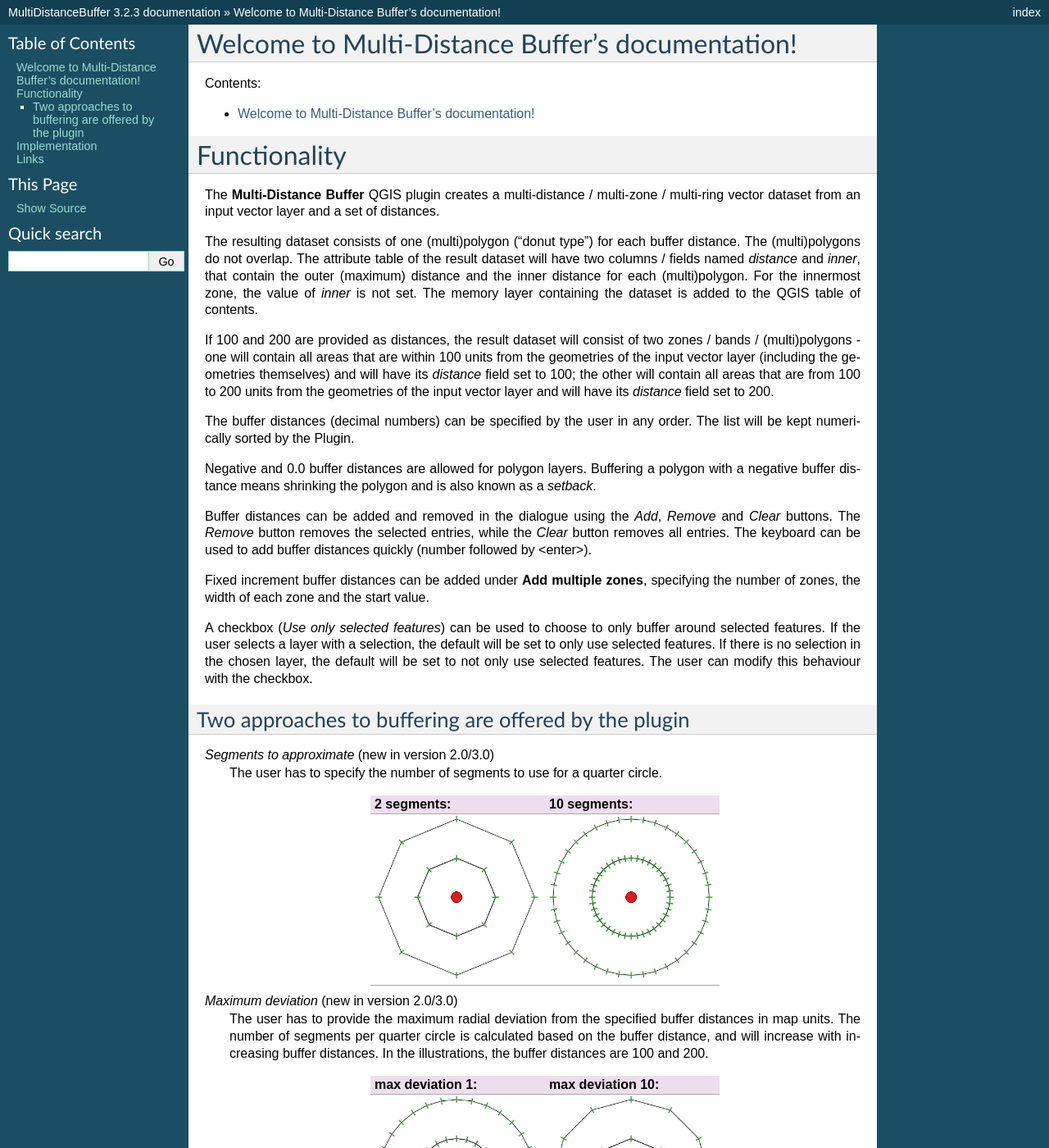
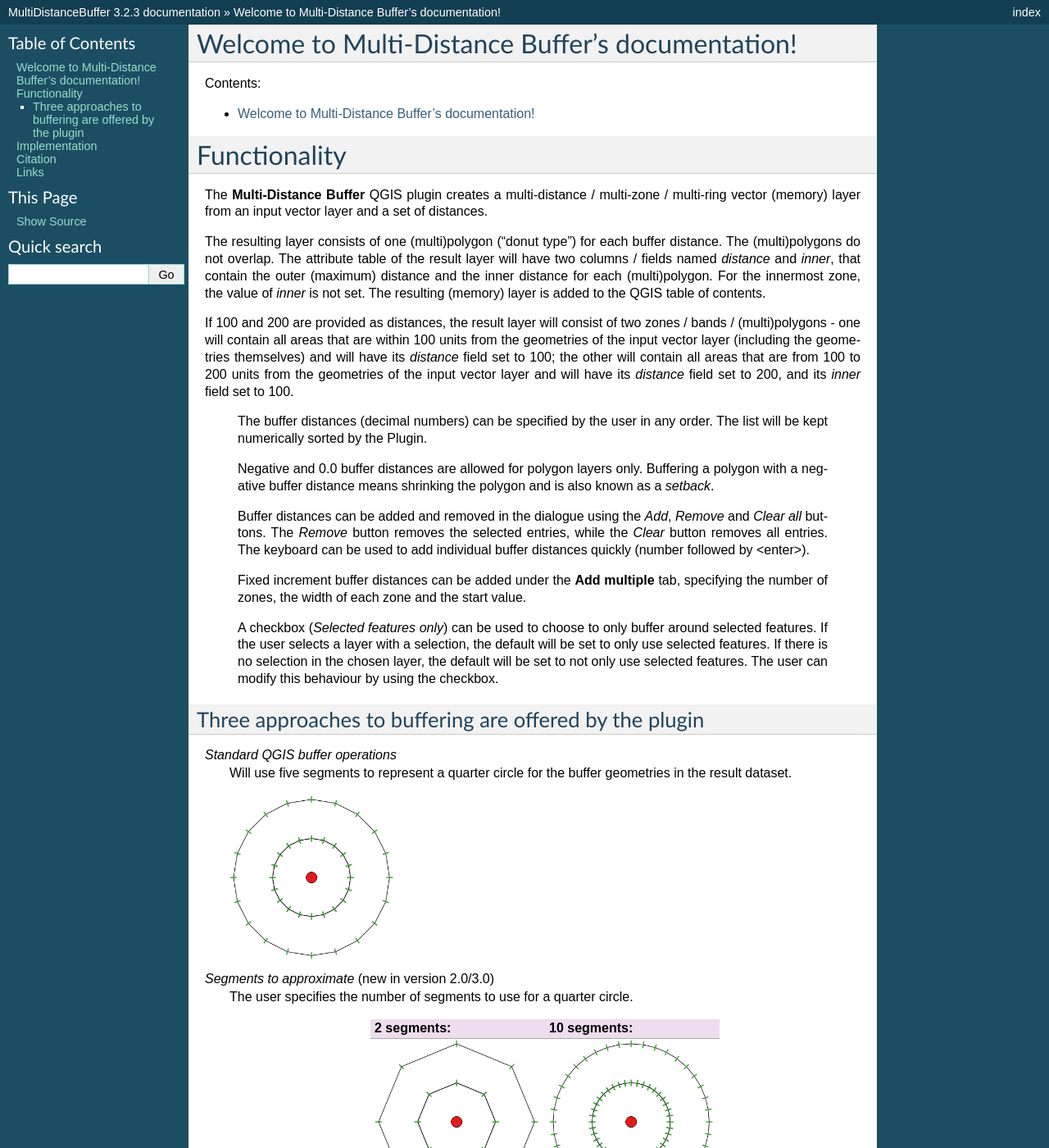
Before and after one commit to havatv/qgismultidistancebufferplugin, a Sphinx documentation site: the page built from help/source/index.rst, in a window 1280 px wide and 1400 px high. Shown: the whole window at 82% size. Built offline with Sphinx 7.4.7, drawn with Linux system fonts in a browser that asks for light colours; formulas are drawn with MathJax 3; some of the changed text lies outside the part shown.

Commit message:
UI improvements (#23, #24) and code cleanup

```diff
--- a/MultiDistanceBuffer.py
+++ b/MultiDistanceBuffer.py
@@ -126,6 +126,8 @@
         self.dlg.iface = self.iface
         self.dlg.progressBar.setValue(0.0)
 
+        # Sort the layers by name
+        layerslist.sort(key=lambda x: x[0], reverse=False)
         # Add the layers to the layers combobox
         self.dlg.inputLayer.clear()
         for layerdescription in layerslist:
--- a/help/source/index.rst
+++ b/help/source/index.rst
@@ -17,59 +17,67 @@
 ==================
 
 The **Multi-Distance Buffer** QGIS plugin creates a multi-distance /
-multi-zone / multi-ring vector dataset from an input vector layer
-and a set of distances.
+multi-zone / multi-ring vector (memory) layer from an input vector
+layer and a set of distances.
 
-The resulting dataset consists of one (multi)polygon ("donut type")
+The resulting layer consists of one (multi)polygon ("donut type")
 for each buffer distance.
 The (multi)polygons do not overlap.
-The attribute table of the result dataset will have two columns /
+The attribute table of the result layer will have two columns /
 fields named *distance* and *inner*, that contain the outer (maximum)
 distance and the inner distance for each (multi)polygon.
 For the innermost zone, the value of *inner* is not set.
-The memory layer containing the dataset is added to the QGIS table
-of contents.
+The resulting (memory) layer is added to the QGIS table of contents.
 
-If 100 and 200 are provided as distances, the result dataset will
+If 100 and 200 are provided as distances, the result layer will
 consist of two zones / bands / (multi)polygons - one will contain
 all areas that are within 100 units from the geometries of the input
 vector layer (including the geometries themselves) and will have its
 *distance* field set to 100; the other will contain all areas that
 are from 100 to 200 units from the geometries of the input vector
-layer and will have its *distance* field set to 200.
+layer and will have its *distance* field set to 200, and its *inner*
+field set to 100.
 
-The buffer distances (decimal numbers) can be specified by the user
-in any order.
-The list will be kept numerically sorted by the Plugin.
+  The buffer distances (decimal numbers) can be specified by the user
+  in any order.
+  The list will be kept numerically sorted by the Plugin.
 
-Negative and 0.0 buffer distances are allowed for polygon layers.
-Buffering a polygon with a negative buffer distance means shrinking
-the polygon and is also known as a *setback*.
+  Negative and 0.0 buffer distances are allowed for polygon layers
+  only.
+  Buffering a polygon with a negative buffer distance means shrinking
+  the polygon and is also known as a *setback*.
 
-Buffer distances can be added and removed in the dialogue using the
-*Add*, *Remove* and *Clear* buttons.
-The *Remove* button removes the selected entries, while the *Clear*
-button removes all entries.
-The keyboard can be used to add buffer distances quickly (number
-followed by <enter>).
+  Buffer distances can be added and removed in the dialogue using the
+  *Add*, *Remove* and *Clear all* buttons.
+  The *Remove* button removes the selected entries, while the *Clear*
+  button removes all entries.
+  The keyboard can be used to add individual buffer distances quickly
+  (number followed by <enter>).
 
-Fixed increment buffer distances can be added under **Add multiple
-zones**, specifying the number of zones, the width of each zone and
-the start value.
+  Fixed increment buffer distances can be added under the **Add
+  multiple** tab, specifying the number of zones, the width of each
+  zone and the start value.
 
-A checkbox (*Use only selected features*) can be used to choose to
-only buffer around selected features.
-If the user selects a layer with a selection, the default will be
-set to only use selected features.
-If there is no selection in the chosen layer, the default will be
-set to not only use selected features.
-The user can modify this behaviour with the checkbox.
+  A checkbox (*Selected features only*) can be used to choose to
+  only buffer around selected features.
+  If the user selects a layer with a selection, the default will be
+  set to only use selected features.
+  If there is no selection in the chosen layer, the default will be
+  set to not only use selected features.
+  The user can modify this behaviour by using the checkbox.
 
-Two approaches to buffering are offered by the plugin
+Three approaches to buffering are offered by the plugin
 -------------------------------------------------------
 
+*Standard QGIS buffer operations*
+  Will use five segments to represent a quarter circle
+  for the buffer geometries in the result dataset.
+
+  .. image:: illustrations/standard.png
+   :width: 200
+
 *Segments to approximate* (new in version 2.0/3.0)
-  The user has to specify the number of segments to use for a quarter
+  The user specifies the number of segments to use for a quarter
   circle.
 
   .. |seg2| image:: illustrations/segments2.png
@@ -86,7 +94,7 @@
   +-------------+--------------+
 
 *Maximum deviation* (new in version 2.0/3.0)
-  The user has to provide the maximum radial deviation from the
+  The user provides the maximum radial deviation from the
   specified buffer distances in map units.
   The number of segments per quarter circle is calculated
   based on the buffer distance, and will increase with increasing
@@ -107,19 +115,6 @@
   +------------------+-------------------+
 
 
-*Standard*
-  *Note: The "standard" option has been removed because
-  QgsGeometryAnalyzer was been removed in QGIS 3*
-
-  The *Standard* option used five segments to represent a quarter
-  circle for the buffer geometries in the result dataset.
-
-  .. image:: illustrations/standard.png
-   :width: 200
-
-  The result should be the same as the *Segments to approximate*
-  option with the default (5) number of segments.
-
 Implementation
 ==================
 
@@ -127,9 +122,8 @@
 buffer geometries are combined using the *dissolve* function of
 *QgsGeometry*.
 
-The buffers are combined to form the result multi-distance buffer
-dataset using the *symDifference* function of *QgsGeometry* for
-all the approaches.
+The buffers are combined to form the multi-distance buffer using the
+*symDifference* function of *QgsGeometry*.
 
 With the *standard* approach, buffers for all the distances used
 to be created using the *buffer* function of *QgsGeometryAnalyzer*.
@@ -137,13 +131,14 @@
 the specification of buffer accuracy (segments / arc vertex distance
 / maximum deviation), so the default of 5 segments had to be used.
 
-The *buffer* function of *QgsGeometryAnalyzer* did not
-support memory layers as output, so a temporary (using the Python
-*tempfile* module) *Shapefile format* dataset was created for each
-buffer distance.
-The temporary datasets were later deleted.
+Citation
+===========
 
+Would you like to cite this plugin?
 
+Tveite, Håvard.  2018.  The QGIS Multi-distance buffer Plugin, Version
+3.2.3.
+http://plugins.qgis.org/plugins/MultiDistanceBuffer/
 
 Links
 =======
--- a/metadata.txt
+++ b/metadata.txt
@@ -6,9 +6,11 @@
 description=Create multiple distance buffers
 author=Håvard Tveite, NMBU
 email=havard.tveite@nmbu.no
-about=The Multi-Distance Buffer plugin creates a multi-distance buffer vector dataset from an input vector layer and a set of distances.  The result dataset consists of bands (donut type) of regions according to the buffer distances provided. If 100 and 200 are provided as distances, the result dataset will consist of two bands - one will contain all areas that are within 100 units from the geometries of the input vector layer, the other will contain all areas that are from 100 to 200 units from the geometries of the input vector layer.  The user can choose to only buffer around selected features.  Negative buffer distances are allowed for polygon layers.
+about=The Multi-Distance Buffer plugin creates a multi-distance buffer vector layer from an input vector layer and a set of distances.  The result layer consists of bands (donut type) of regions according to the buffer distances provided. If 100 and 200 are provided as distances, the result layer will consist of two bands - one will contain all areas that are within 100 units from the geometries of the input vector layer, the other will contain all areas that are from 100 to 200 units from the geometries of the input vector layer.  The user can choose to only buffer around selected features.  Negative buffer distances are allowed for polygon layers.
 
 changelog=3.2.3 (2018-02)
+    - make user interface more intuitive (#22)
+    - sort layers by name in the input layer combobox (#23)
     - QGIS API changed for message levels (#24)
     3.2.2 (2018-01)
     - QGIS API changed for QgsVectorFileWriter (#21)
```
Also changed, not shown: MultiDistanceBuffer_engine.py (+1 -17 lines).
